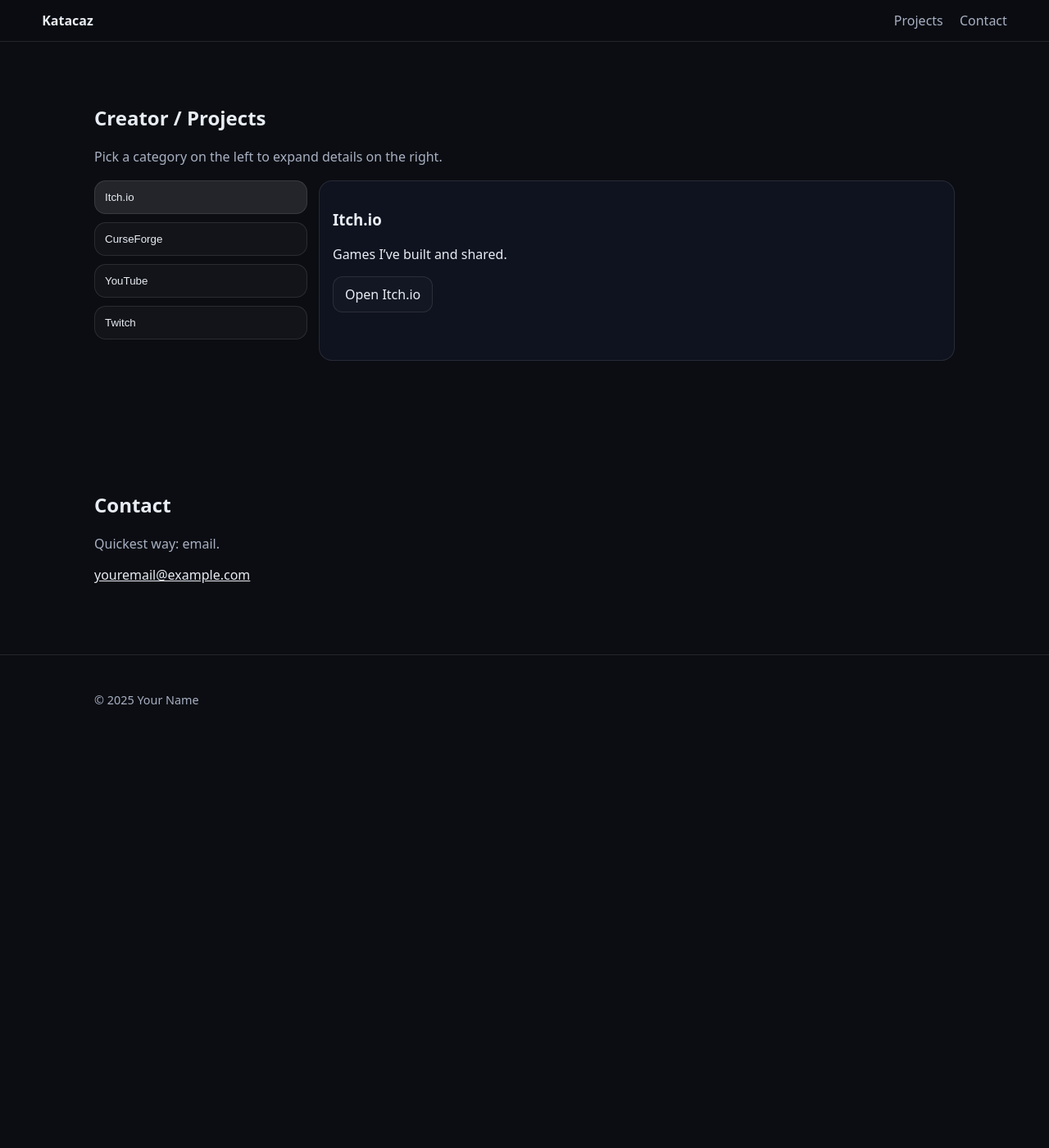
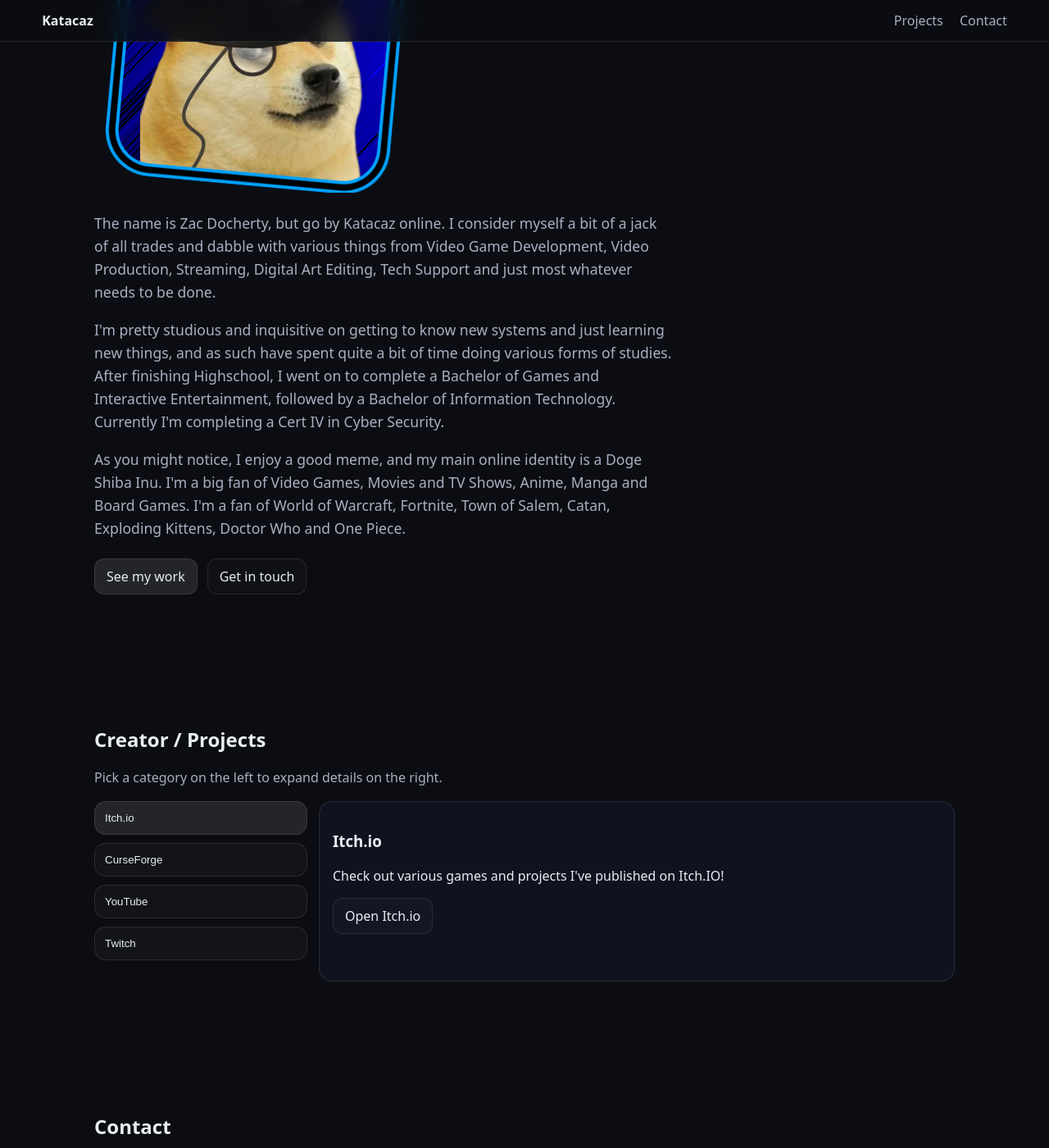
Before and after one commit to Katacaz/katacaz.github.io, a Jekyll site: the page built from index.md, in a window 1280 px wide and 1400 px high, scrolled down 377 px. Shown: the whole window at 82% size. Built offline with Jekyll 4.4.1, drawn with Linux system fonts in a browser that asks for light colours; before the commit the page ends 1314 px from its top, so only the background shows below that; some of the changed text lies outside the part shown.

Commit message:
Update from default template

```diff
--- a/index.md
+++ b/index.md
@@ -5,9 +5,16 @@ layout: default
 <section class="section hero">
   <div class="container">
     <p class="kicker">Hi, I’m</p>
-    <h1>Your Name</h1>
+    <h1>Katacaz</h1>
+    <img src="/assets/logo.png" alt="logo">
     <p class="lead">
-      Short intro: what you do + what you make.
+      The name is Zac Docherty, but go by Katacaz online. I consider myself a bit of a jack of all trades and dabble with various things from Video Game Development, Video Production, Streaming, Digital Art Editing, Tech Support and just most whatever needs to be done.
+    </p>
+    <p class="lead">
+    I'm pretty studious and inquisitive on getting to know new systems and just learning new things, and as such have spent quite a bit of time doing various forms of studies. After finishing Highschool, I went on to complete a Bachelor of Games and Interactive Entertainment, followed by a Bachelor of Information Technology. Currently I'm completing a Cert IV in Cyber Security.
+    </p>
+    <p class="lead">
+    As you might notice, I enjoy a good meme, and my main online identity is a Doge Shiba Inu. I'm a big fan of Video Games, Movies and TV Shows, Anime, Manga and Board Games. I'm a fan of World of Warcraft, Fortnite, Town of Salem, Catan, Exploding Kittens, Doctor Who and One Piece.
     </p>
 
     <div class="cta-row">
@@ -33,26 +40,26 @@ layout: default
       <div class="panels">
         <article id="panel-itch" class="panel is-active">
           <h3>Itch.io</h3>
-          <p>Games I’ve built and shared.</p>
-          <a class="button" href="https://YOURNAME.itch.io/" target="_blank" rel="noreferrer">Open Itch.io</a>
+          <p>Check out various games and projects I've published on Itch.IO!</p>
+          <a class="button" href="https://katacaz.itch.io/" target="_blank" rel="noreferrer">Open Itch.io</a>
         </article>
 
         <article id="panel-curseforge" class="panel">
           <h3>CurseForge</h3>
           <p>Addons / mods I maintain.</p>
-          <a class="button" href="https://www.curseforge.com/members/YOURPROFILE" target="_blank" rel="noreferrer">Open CurseForge</a>
+          <a class="button" href="https://www.curseforge.com/members/katacaz/projects" target="_blank" rel="noreferrer">Open CurseForge</a>
         </article>
 
         <article id="panel-youtube" class="panel">
           <h3>YouTube</h3>
-          <p>Videos, devlogs, highlights.</p>
-          <a class="button" href="https://www.youtube.com/@YOURHANDLE" target="_blank" rel="noreferrer">Open YouTube</a>
+          <p>Videos, highlights, etc.</p>
+          <a class="button" href="https://www.youtube.com/@katacazgaming5914" target="_blank" rel="noreferrer">Open YouTube</a>
         </article>
 
         <article id="panel-twitch" class="panel">
           <h3>Twitch</h3>
           <p>Streams and live work.</p>
-          <a class="button" href="https://www.twitch.tv/YOURHANDLE" target="_blank" rel="noreferrer">Open Twitch</a>
+          <a class="button" href="https://www.twitch.tv/katacaz" target="_blank" rel="noreferrer">Open Twitch</a>
         </article>
       </div>
     </div>
@@ -63,12 +70,12 @@ layout: default
   <div class="container">
     <h2>Contact</h2>
     <p class="muted">Quickest way: email.</p>
-    <p><a href="mailto:youremail@example.com">youremail@example.com</a></p>
+    <p><a href="mailto:zacdoc@hotmail.com">zacdoc@hotmail.com</a></p>
   </div>
 </section>
 
 <footer class="site-footer">
   <div class="container">
-    <p class="muted small">© <span id="year"></span> Your Name</p>
+    <p class="muted small">© <span id="year"></span> Katacaz</p>
   </div>
 </footer>
```
Also changed, not shown: assets/logo.png (added).
